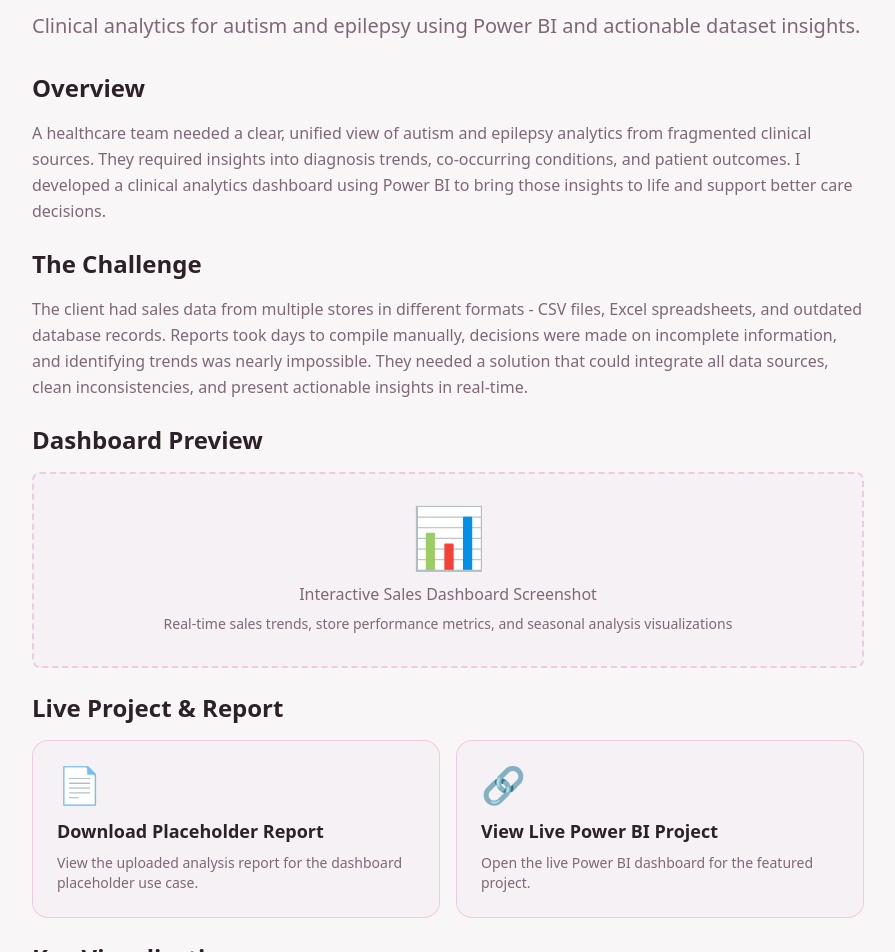
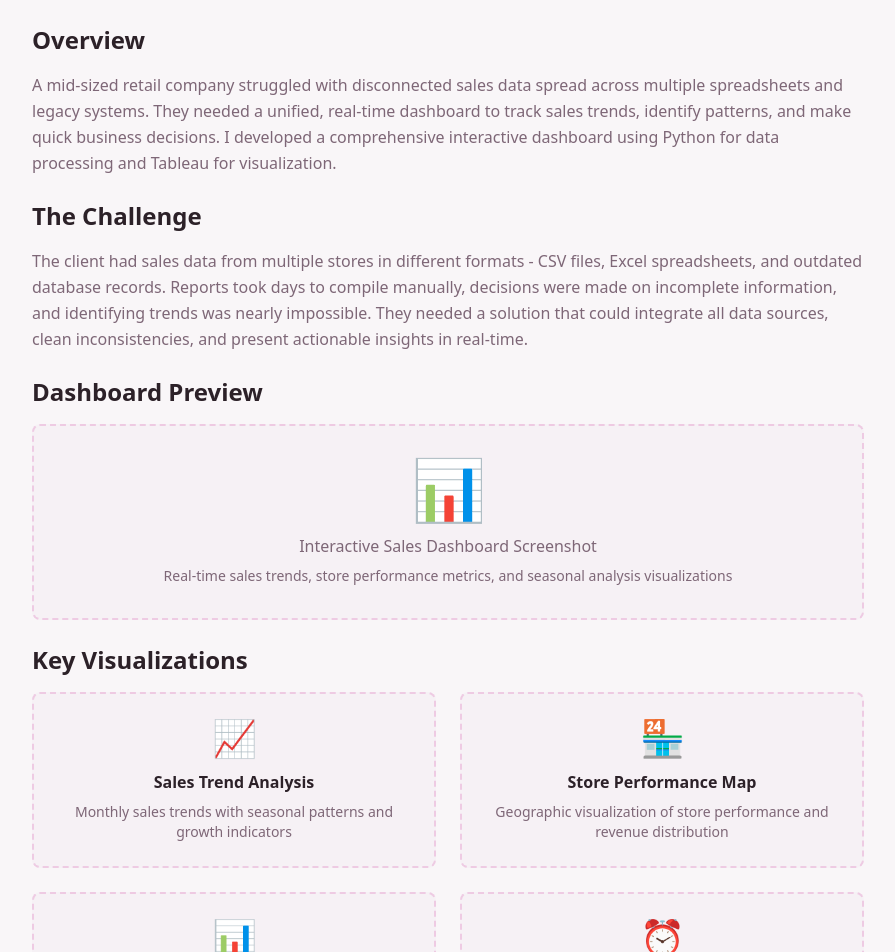
Before and after one commit to Linda8-lang/The-Forward-Virtual-Assistant, a React (Vite) app: page /The-Forward-Virtual-Assistant/projects/data-analysis-dashboard in a window 1280 px wide. Shown: the part 220-1172 px from the top of the page, without its empty margins (192-1087 px from the left). Built offline with nearby package versions, Linux system fonts and the light colour scheme; the HTML template or start-up script is replaced by a standard one.

Commit message:
Restore dashboard page content and update generated site

```diff
--- a/src/pages/projects/DataAnalysisDashboard.tsx
+++ b/src/pages/projects/DataAnalysisDashboard.tsx
@@ -1,7 +1,6 @@
 import { Button } from "@/components/ui/button";
 import { ChevronLeft } from "lucide-react";
 import { useNavigate } from "react-router-dom";
-import reportPdf from "@/assets/autism_epilepsy_report.pdf";
 
 const DataAnalysisDashboard = () => {
   const navigate = useNavigate();
@@ -21,10 +20,10 @@ const DataAnalysisDashboard = () => {
         <article className="space-y-8">
           <div>
             <h1 className="text-4xl md:text-5xl font-bold mb-4">
-              Autism & Epilepsy Analytics Dashboard
+              Data Analysis Dashboard
             </h1>
             <p className="text-xl text-muted-foreground">
-              Clinical analytics for autism and epilepsy using Power BI and actionable dataset insights.
+              Interactive visualization of sales trends using Python and Tableau
             </p>
           </div>
 
@@ -32,7 +31,7 @@ const DataAnalysisDashboard = () => {
             <section>
               <h2 className="text-2xl font-semibold mb-4">Overview</h2>
               <p className="text-muted-foreground leading-relaxed">
-                A healthcare team needed a clear, unified view of autism and epilepsy analytics from fragmented clinical sources. They required insights into diagnosis trends, co-occurring conditions, and patient outcomes. I developed a clinical analytics dashboard using Power BI to bring those insights to life and support better care decisions.
+                A mid-sized retail company struggled with disconnected sales data spread across multiple spreadsheets and legacy systems. They needed a unified, real-time dashboard to track sales trends, identify patterns, and make quick business decisions. I developed a comprehensive interactive dashboard using Python for data processing and Tableau for visualization.
               </p>
             </section>
 
@@ -49,37 +48,6 @@ const DataAnalysisDashboard = () => {
                 <div className="text-6xl mb-4">📊</div>
                 <p className="text-muted-foreground mb-2">Interactive Sales Dashboard Screenshot</p>
                 <p className="text-sm text-muted-foreground">Real-time sales trends, store performance metrics, and seasonal analysis visualizations</p>
-              </div>
-            </section>
-
-            <section>
-              <h2 className="text-2xl font-semibold mb-4">Live Project & Report</h2>
-              <div className="grid gap-4 md:grid-cols-2">
-                <a
-                  href={reportPdf}
-                  target="_blank"
-                  rel="noreferrer"
-                  className="rounded-2xl border border-primary/30 bg-secondary/20 p-6 hover:bg-secondary transition-colors"
-                >
-                  <div className="text-4xl mb-3">📄</div>
-                  <h3 className="text-lg font-semibold mb-2">Download Placeholder Report</h3>
-                  <p className="text-sm text-muted-foreground">
-                    View the uploaded analysis report for the dashboard placeholder use case.
-                  </p>
-                </a>
-
-                <a
-                  href="https://app.powerbi.com/view?r=eyJrIjoiMDY0ZmY5YWYtM2U0MS00YzAwLTgyYzItNGViNjVjODkxNWE3IiwidCI6ImRkMjQ2ZTRhLTU0MzQtNGUxNS04YWUzLTkxYWQ5Nzk3YjIwOSIsImMiOjN9"
-                  target="_blank"
-                  rel="noreferrer"
-                  className="rounded-2xl border border-primary/30 bg-secondary/20 p-6 hover:bg-secondary transition-colors"
-                >
-                  <div className="text-4xl mb-3">🔗</div>
-                  <h3 className="text-lg font-semibold mb-2">View Live Power BI Project</h3>
-                  <p className="text-sm text-muted-foreground">
-                    Open the live Power BI dashboard for the featured project.
-                  </p>
-                </a>
               </div>
             </section>
 
```
Also changed, not shown: 4 other files (tests, documents, lock files or other folders).
